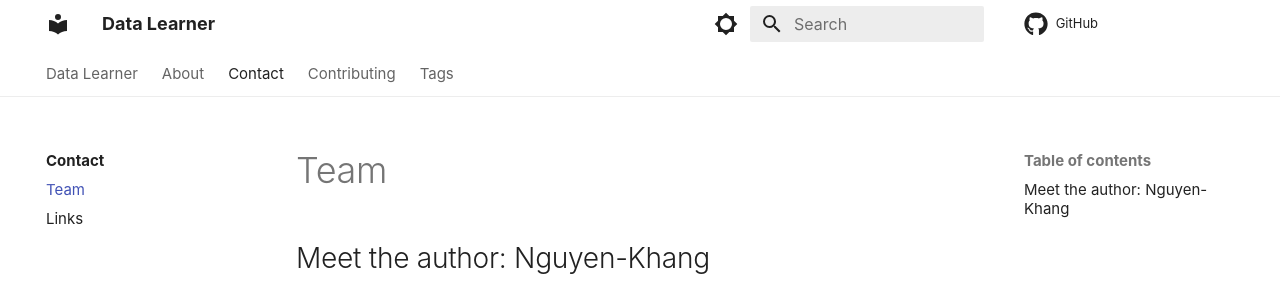
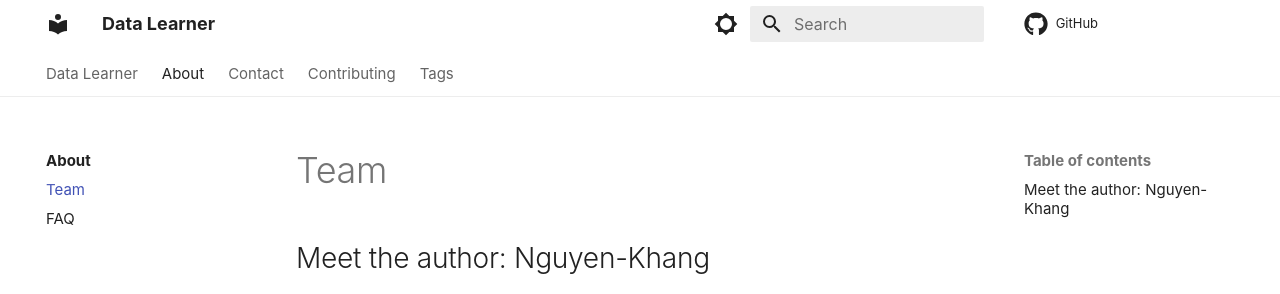
Before and after one commit to DataLearner-org/DataLearner.org, an MkDocs documentation site: the page built from docs/about/team.md, in a window 1280 px wide. Shown: the top 294 px of the page. Built offline with MkDocs 1.6.1 and Material for MkDocs 9.7.7, drawn with Linux system fonts in a browser that asks for light colours; some web fonts are replaced; comment, search, counter and statistics services are not loaded.

Commit message:
refactor: move team from contact to about

```diff
--- a/mkdocs.yml
+++ b/mkdocs.yml
@@ -56,10 +56,10 @@ nav:
       - Nothing here yet: /
   - About:
     - about/index.md
+    - Team: about/team.md
     - FAQ: about/FAQ.md
   - Contact:
     - contact/index.md
-    - Team: contact/team.md
     - Links: contact/links.md
   - Contributing: CONTRIBUTING.md
   - Tags: tags.md
```
Also changed, not shown: docs/index.md (+1 -1 lines), docs/about/images/nguyenkhangme.png (renamed from docs/contact/images/nguyenkhangme.png), docs/about/team.md (renamed from docs/contact/team.md).
